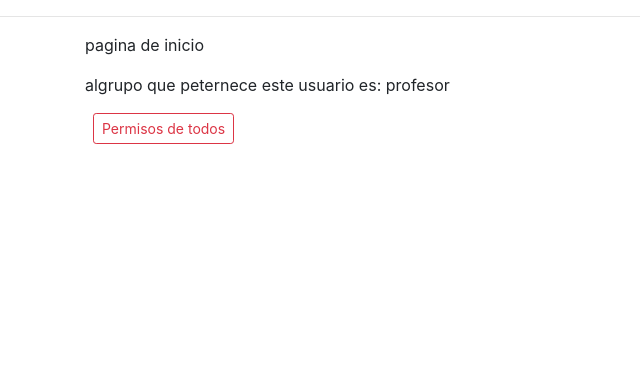
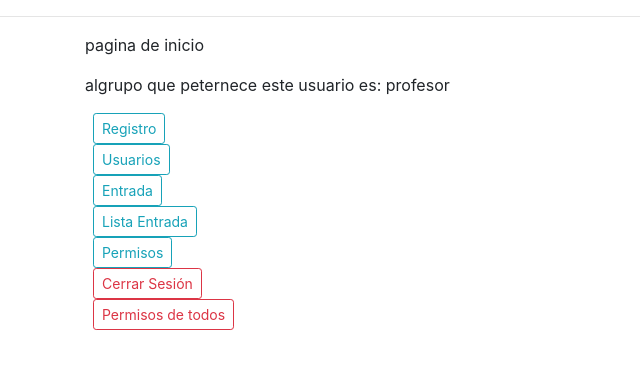
Before and after one commit to MapacheIng/django_prueba, a Django app: page / in a window 1280 px wide. Shown: the part 56-425 px from the top of the page, without its empty margins (0-640 px from the left). Run offline with Django 4.2, Linux system fonts and the light colour scheme; a user stored in the database is signed in; data comes from the database, SQL or seed files in the repository; both versions use the stored data as it was after the commit; some libraries are stand-ins or nearby versions.

Commit message:
retoques finales

```diff
--- a/login/templates/main/navbar.html
+++ b/login/templates/main/navbar.html
@@ -45,8 +45,5 @@
             <a class="nav-link" href="{% url 'iniciar_sesion' %}">Iniciar Sesión</a>
         </li>
         {% endif %}
-        <li class="nav-item">
-            <a class="nav-link" href="{% url 'verificacion' %}">Lista Entrada</a>
-        </li>
     </ul>
 {% endif %}
--- a/login/templates/pagina/pagina_inicio.html
+++ b/login/templates/pagina/pagina_inicio.html
@@ -3,7 +3,17 @@
 
 {% block content %}
 <p> pagina de inicio </p>
-<p>algrupo que peternece este usuario es: {{nombre_grupo}}</p>
+{% if user.is_authenticated %}
+    <p>algrupo que peternece este usuario es: {{nombre_grupo}}</p>
+    <div>
+    {% include 'pagina/pagina_inicio_menu.html' %}
+    <a href="{% url 'cerrar_sesion' %}" class="btn btn-outline-danger btn-sm ml-2">Cerrar Sesión</a><br/>
+    </div>
+    {% else %}
+    <div>
+        <a href="{% url 'iniciar_sesion' %}" class="btn btn-outline-info btn-sm ml-2">Iniciar Sesion</a>
+    </div>
+{% endif %}
 {% if messages %}
 <div class="messages mt-3">
     {% for message in messages %}
@@ -12,6 +22,7 @@
         </div>
     {% endfor %}
 </div>
+
 {% endif %}
 {% if user.is_staff %}
 <a href="{% url 'modificar_permisos_profesor' %}" class="btn btn-outline-danger btn-sm ml-2">Permisos de todos</a>
--- /dev/null
+++ b/login/templates/pagina/pagina_inicio_menu.html
@@ -0,0 +1,14 @@
+{% if user.groups.first.name == 'profesor' %}
+    <a href="{% url 'registro' %}" class="btn btn-outline-info btn-sm ml-2">Registro</a><br/>
+    <a href="{% url 'lista_puerta' %}" class="btn btn-outline-info btn-sm ml-2">Usuarios</a><br/>
+    <a href="{% url 'verificacion_clave' %}" class="btn btn-outline-info btn-sm ml-2">Entrada</a><br/>
+    <a href="{% url 'verificacion' %}" class="btn btn-outline-info btn-sm ml-2">Lista Entrada</a><br/>
+    <a href="{% url 'modificar_permisos' %}" class="btn btn-outline-info btn-sm ml-2">Permisos</a><br/>
+{% elif user.groups.first.name == 'delegado' %}
+    <a href="{% url 'verificacion_clave' %}" class="btn btn-outline-info btn-sm ml-2">Entrada</a><br/>
+    <a href="{% url 'verificacion' %}" class="btn btn-outline-info btn-sm ml-2">Lista Entrada</a><br/>
+{% else %}
+    {% if not user.groups.first.name == 'estudiante' %}
+        <a href="{% url 'iniciar_sesion' %}" class="btn btn-outline-info btn-sm ml-2">Iniciar</a><br/>
+    {% endif %}
+{% endif %}
--- a/login/templates/pagina/verificacion_clave.html
+++ b/login/templates/pagina/verificacion_clave.html
@@ -7,7 +7,7 @@
     <div class='row'>
         <div class='col-md-6 offset-md-3 mt-7'>
             <form method="POST">
-                <h1 class="h3 mb-3 font-weight-normal text-center">Activiacion de la clave</h1>
+                <h1 class="h3 mb-3 font-weight-normal text-center">Activacion de la clave</h1>
                 <p>{{error}}</p>
                 <form method="POST">
                 {% csrf_token %}
--- a/login/views.py
+++ b/login/views.py
@@ -189,6 +189,7 @@ def verificacion_clave(request):
 
 # lista de las personas que entran.
 @login_required
+@groups_required(['profesor', 'delegado'])
 def lista_registro(request):
     registros = RegistroAcceso.objects.all()
     # configuracion de la paginacion
--- a/telemetria/settings.py
+++ b/telemetria/settings.py
@@ -83,6 +83,9 @@ WSGI_APPLICATION = 'telemetria.wsgi.application'
 # Database
 # https://docs.djangoproject.com/en/4.2/ref/settings/#databases
 
+# recordar que la base de datos como tal que estamos usando en es la virtual de postgresql
+# y lo que hacemos aqui es, que cuando no esta en produccion utiliza la locar y cuando estamos en produccion utiliza la virtual.
+# pero recomiendo solo modificar las linea de abajo solo para utilizar la virtual
 if not DEBUG:
     DATABASES = {
 	"default": dj_database_url.parse(os.environ.get("DATABASE_URL"))
```
Also changed, not shown: db.sqlite3.
